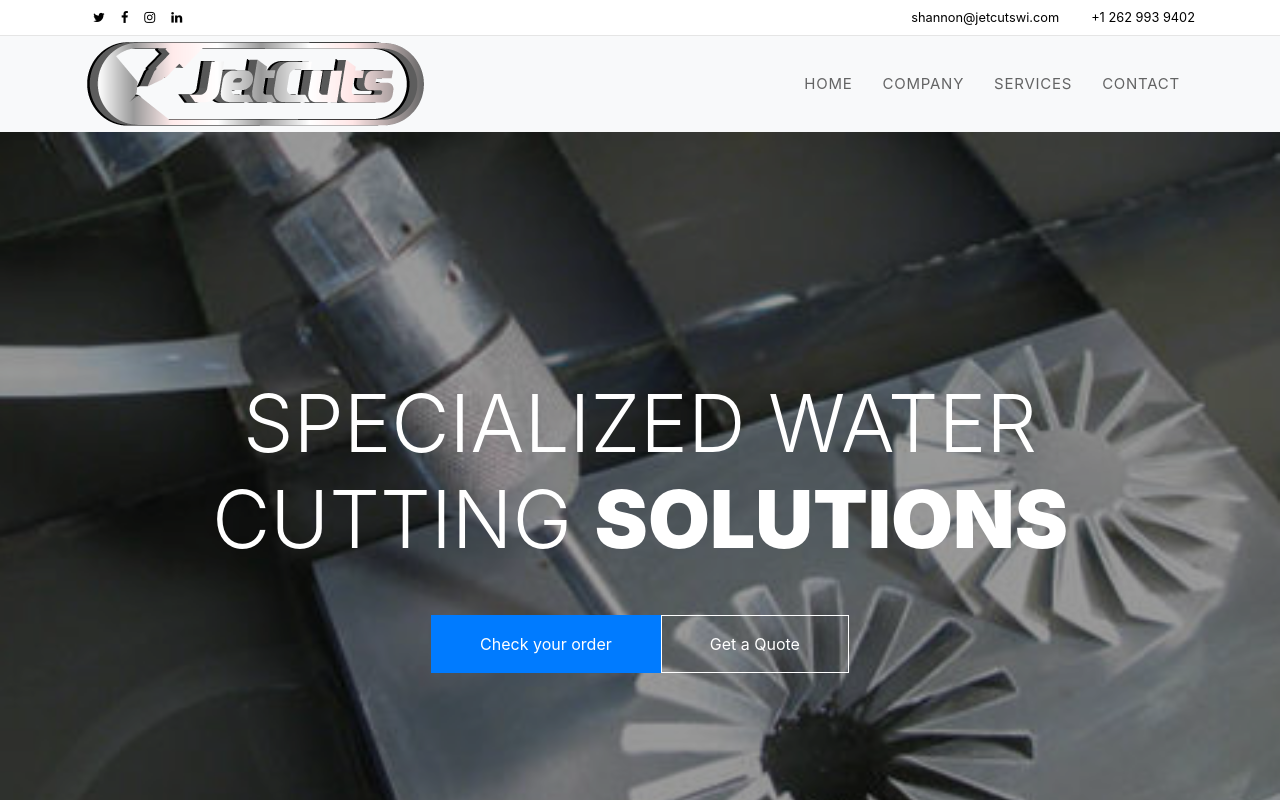
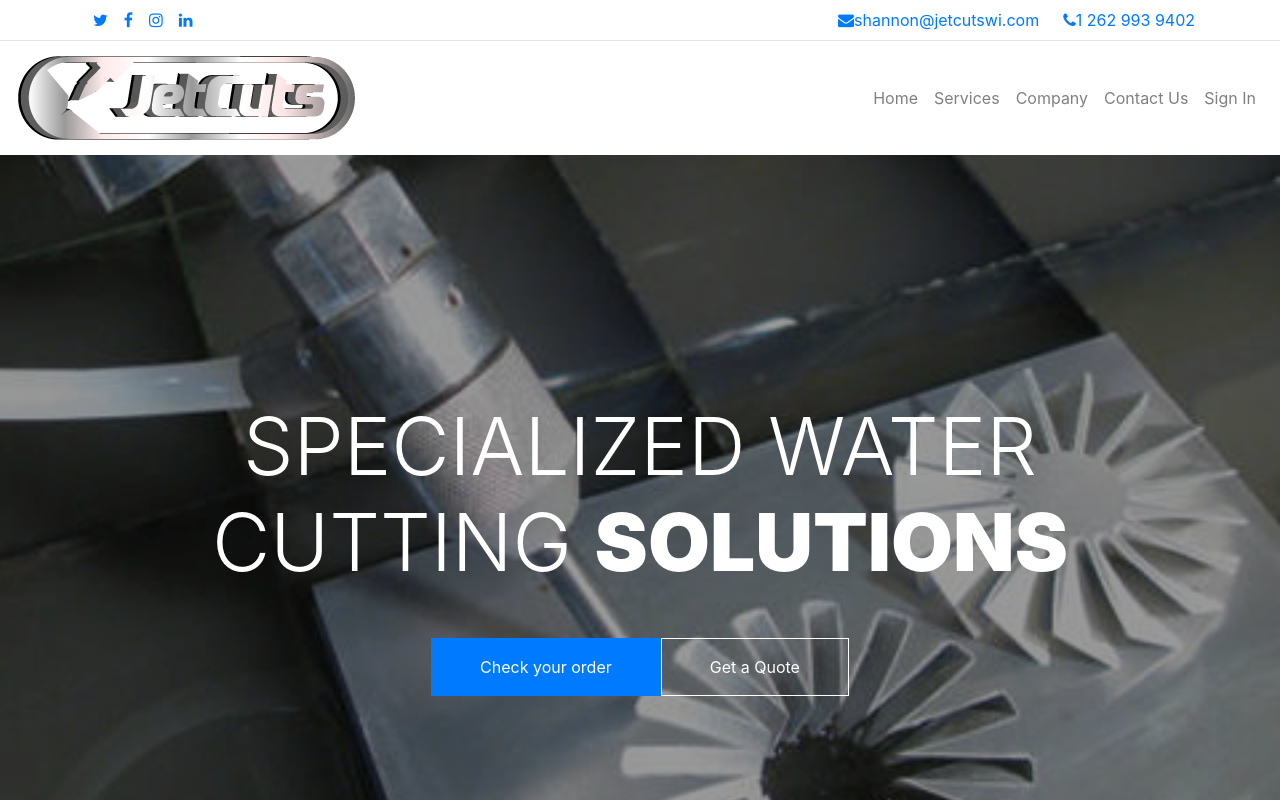
Before and after one commit to sirschrockalot/jetcuts-usa, an Angular app: page / in a window 1280 px wide. Shown: the top 800 px of the page. Built offline with nearby package versions, Linux system fonts and the light colour scheme; what angular-font-awesome would draw is missing.

Commit message:
updated navbar

```diff
--- a/package.json
+++ b/package.json
@@ -22,6 +22,7 @@
     "@angular/platform-browser-dynamic": "^6.0.3",
     "@angular/router": "^6.0.3",
     "angular-font-awesome": "^3.1.2",
+    "angularx-social-login": "^2.1.1",
     "bootstrap": "^4.3.1",
     "core-js": "^2.6.10",
     "font-awesome": "^4.7.0",
--- a/src/app/jetcuts/navbar/navbar.component.html
+++ b/src/app/jetcuts/navbar/navbar.component.html
@@ -1,4 +1,3 @@
-<div class="site-navbar-wrap bg-white">
 <div class="site-navbar-top">
   <div class="container py-2">
     <div class="row align-items-center">
@@ -11,44 +10,41 @@
       <div class="col-6">
         <div class="d-flex ml-auto">
           <a href="#" class="d-flex align-items-center ml-auto mr-4">
-              <span class="icon-phone mr-2"></span>
+            <span class="fa fa-envelope"></span>
             <span class="d-none d-md-inline-block">shannon@jetcutswi.com</span>
           </a>
           <a href="#" class="d-flex align-items-center">
-              <span class="icon-envelope mr-2"></span>
-              <span class="d-none d-md-inline-block">+1 262 993 9402</span>
+            <span class="fa fa-phone"></span>
+            <span class="d-none d-md-inline-block">1 262 993 9402</span>
           </a>
         </div>
       </div>
     </div>
   </div>
 </div>
-  <div class="site-navbar bg-light">
-    <div class="container py-1">
-      <div class="row align-items-center">
-        <div class="col-2">
-          <!-- <img src="assets/images/jetcutslogo.png" href="/> -->
-          <a [routerLink]="['/']"> <img src="assets/images/jetcutslogo.png" /> </a>
-          <!-- <h2 class="mb-0 site-logo"><a href="index.html"></a></h2> -->
-        </div>
-        <div class="col-10">
-          <nav class="site-navigation text-right" role="navigation">
-            <div class="container">
-              <div class="d-inline-block d-lg-none ml-md-0 mr-auto py-3">
-                <a href="#" class="site-menu-toggle js-menu-toggle text-black"><span class="icon-menu h3"></span></a>
-              </div>
 
-              <ul class="site-menu js-clone-nav d-none d-lg-block">
-                <li><a [routerLink]="['/']">Home</a></li>
-
-                <li><a [routerLink]="['/company']">Company</a></li>
-                <li><a [routerLink]="['/services']">Services</a></li>
-                <li><a [routerLink]="['/quote']">Contact</a></li>
+<nav class="navbar navbar-light navbar-expand-md bg-faded justify-content-center ">
+  <a [routerLink]="['/']" class="navbar-brand d-flex w-50 mr-auto"><img src="assets/images/jetcutslogo.png"/></a>
+  <button class="navbar-toggler" type="button" data-toggle="collapse" data-target="#collapsingNavbar3">
+    <span class="navbar-toggler-icon"></span>
+  </button>
+  <div class="navbar-collapse collapse w-100 " id="collapsingNavbar3">
+    <ul class="nav navbar-nav ml-auto w-100 justify-content-end">
+      <li class="nav-item">
+        <a class="nav-link" [routerLink]="['/']">Home</a>
+      </li>
+      <li class="nav-item">
+        <a class="nav-link" [routerLink]="['/services']">Services</a>
+      </li>
+      <li class="nav-item">
+        <a class="nav-link" [routerLink]="['/company']">Company</a>
+      </li>
+      <li class="nav-item">
+        <a class="nav-link" [routerLink]="['/quote']">Contact Us</a>
+      </li>
+      <li class="nav-item">
+        <a class="nav-link" [routerLink]="['/quote']">Sign In</a>
+      </li>
     </ul>
   </div>
 </nav>
-        </div>
-      </div>
-    </div>
-  </div>
-</div>
```
Also changed, not shown: 40 other files (tests, documents, lock files or other folders). Lines whose indentation alone changed are shown as unchanged.
